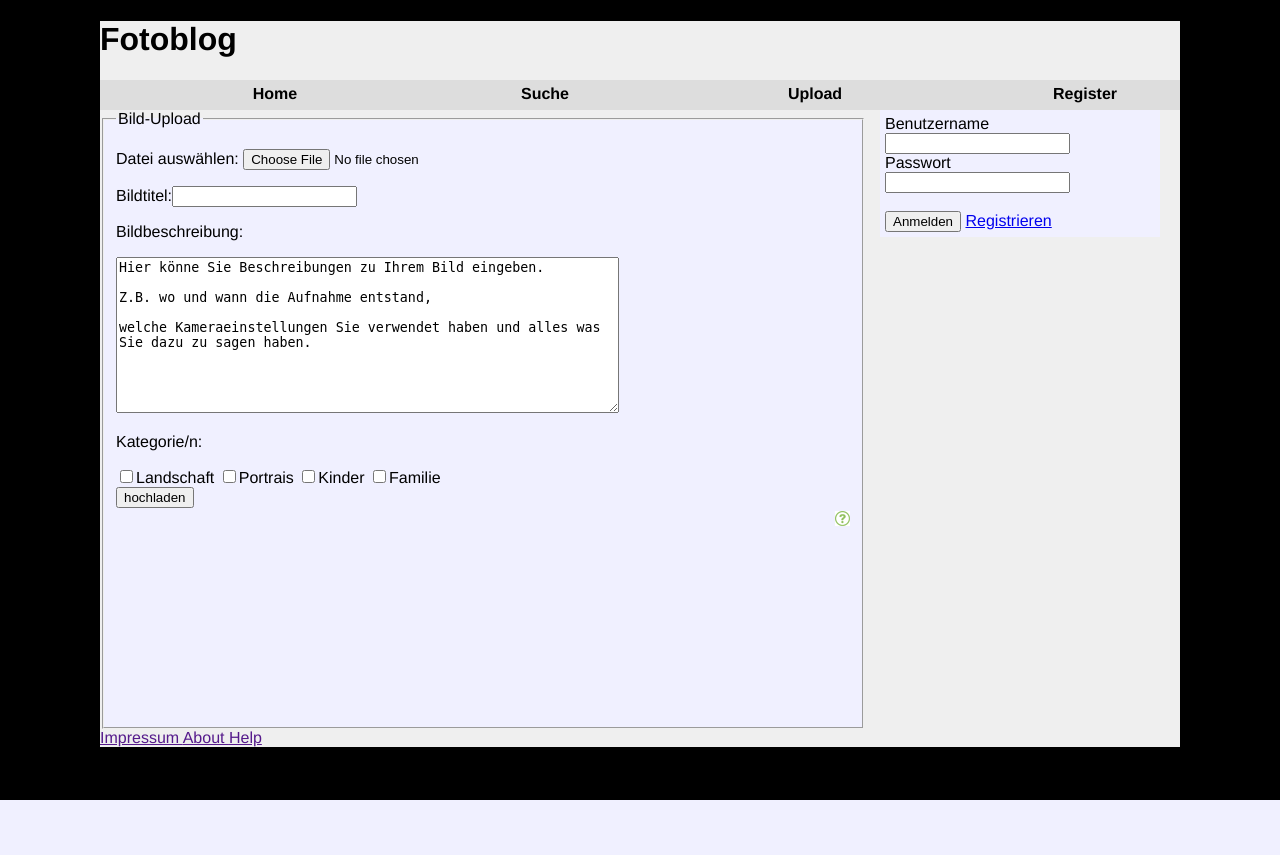
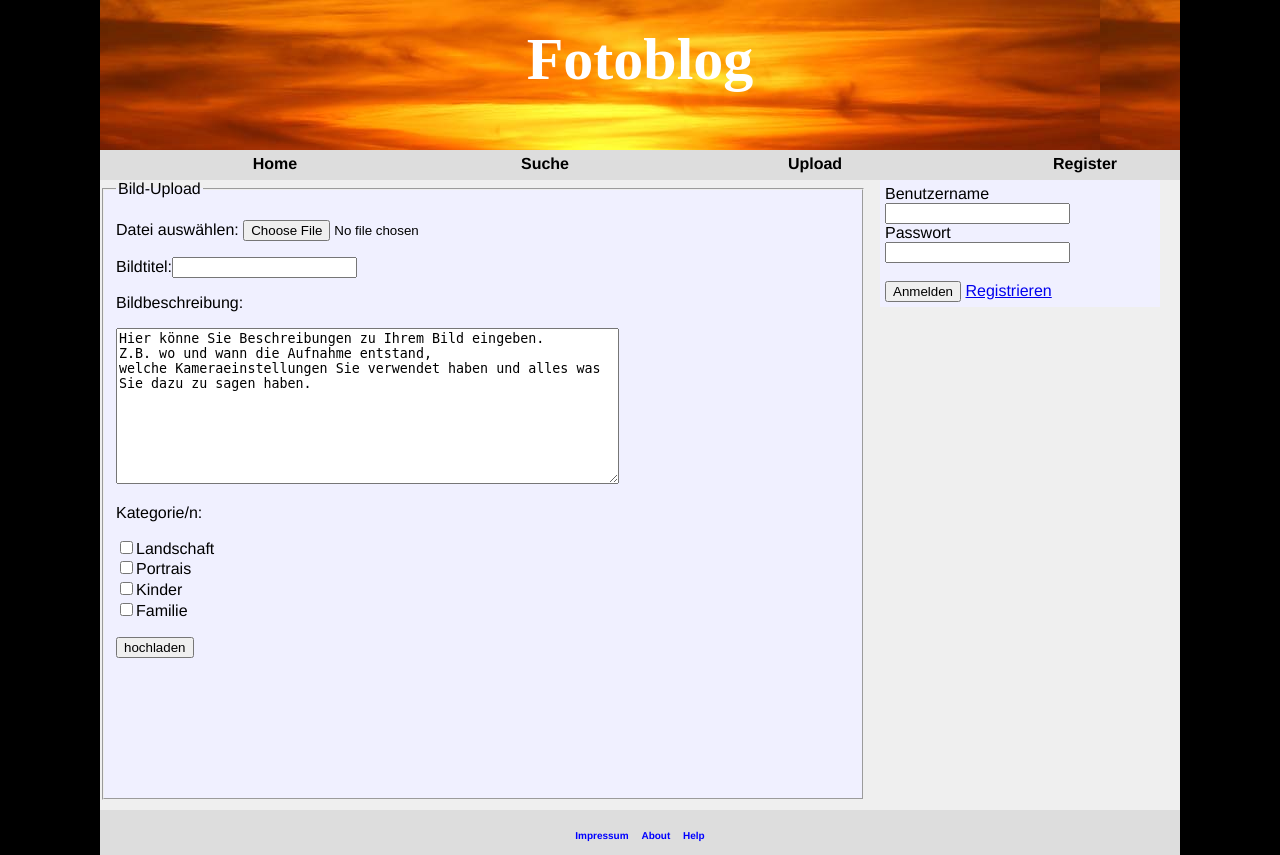
Before and after one commit to j-gst/fk, a PHP site: page /index.php?page=upload in a window 1280 px wide. Before the commit the page ends 800 px from the top, so only its background shows below. Run offline with PHP 8.4, Linux system fonts and the light colour scheme.

Commit message:
merge fix1

```diff
--- a/public/styles/style.css
+++ b/public/styles/style.css
@@ -210,37 +210,8 @@
 	margin-left: 350px;
 }
 
-<<<<<<< HEAD
-/* Inhalt */
-
-.left{
-	float: left;
-}
-
-.clear{
-	clear: both;
-}
-
-.info{
-	width: 15px;
-	height: 15px;
-	float: right;
-}
-
-/* Register */
-
-.categories{
-	display: block;
-	}
-
-
-
-#footer{
-clear:both;
-=======
 .footer{
     clear:both;
->>>>>>> aufgeraumt / anpassungen linux
 	background-color: #DDD;
 	height: 30px;
 	margin-top: 10px;
@@ -451,11 +422,11 @@
 	float: right;
 }
 
-/*.checkbox-categories label{
+.checkbox-categories label{
 	display: block;
 	line-height: 20px;
 }
-*/
+
 .checkbox-categories button{
 	margin: 18px;
 	}
--- a/templates/content_upload.php
+++ b/templates/content_upload.php
@@ -18,22 +18,19 @@
 								<p>Datei ausw&auml;hlen: <input type="file" name="Durchsuchen" value="Durchsuchen" /></p>
 								<p>Bildtitel:<input class="normal" type="text" name="Bildtitel" /></p>
 								<p>Bildbeschreibung:</p>
-
 <textarea name="Bildbeschreibung" rows="10" cols="60">Hier k&ouml;nne Sie Beschreibungen zu Ihrem Bild eingeben.
 Z.B. wo und wann die Aufnahme entstand,
 welche Kameraeinstellungen Sie verwendet haben und alles was Sie dazu zu sagen haben.
 </textarea>
-							<div class="categories">
+						</div>
+					<div class="checkbox-categories">
 						<p>Kategorie/n:</p>
 							<lablel><input type="checkbox" name="Kategorien" value="Landschaft">Landschaft</lablel>
 							<label><input type="checkbox" name="Kategorien" value="Portraits">Portrais</label>
 							<label><input type="checkbox" name="Kategorien" value="Kinder">Kinder</label>
 							<label><input type="checkbox" name="Kategorien" value="Familie">Familie</label>
-							</div>
+							<p></p>
 							<input type="submit" value="hochladen">
-					</div>
-					<div class="info">
-						<img src="../public/styles/img/icon_question.gif" id="helpWindow" onclick="openHelpWindow(uploadHelp.php);"/>
 					</div>
 					</fieldset>
 				</form>
```
Lines whose indentation alone changed are shown as unchanged.
